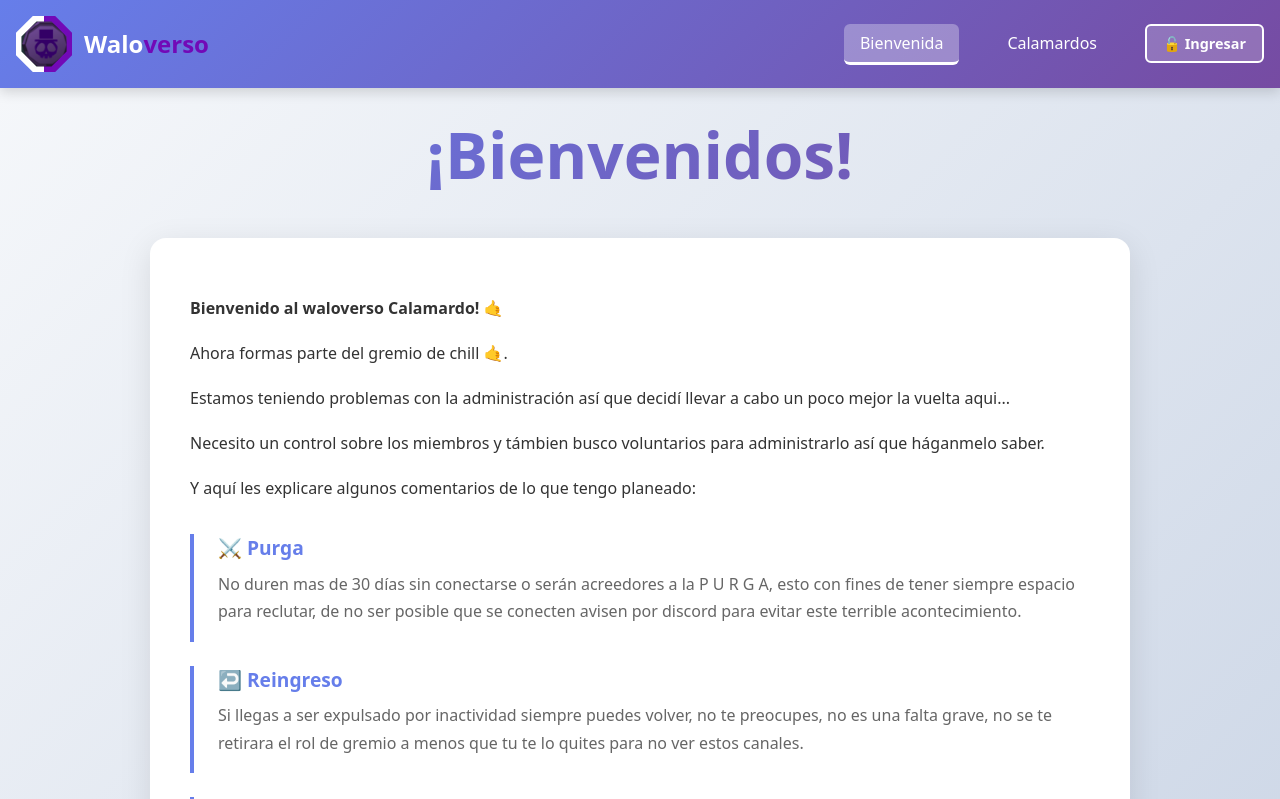
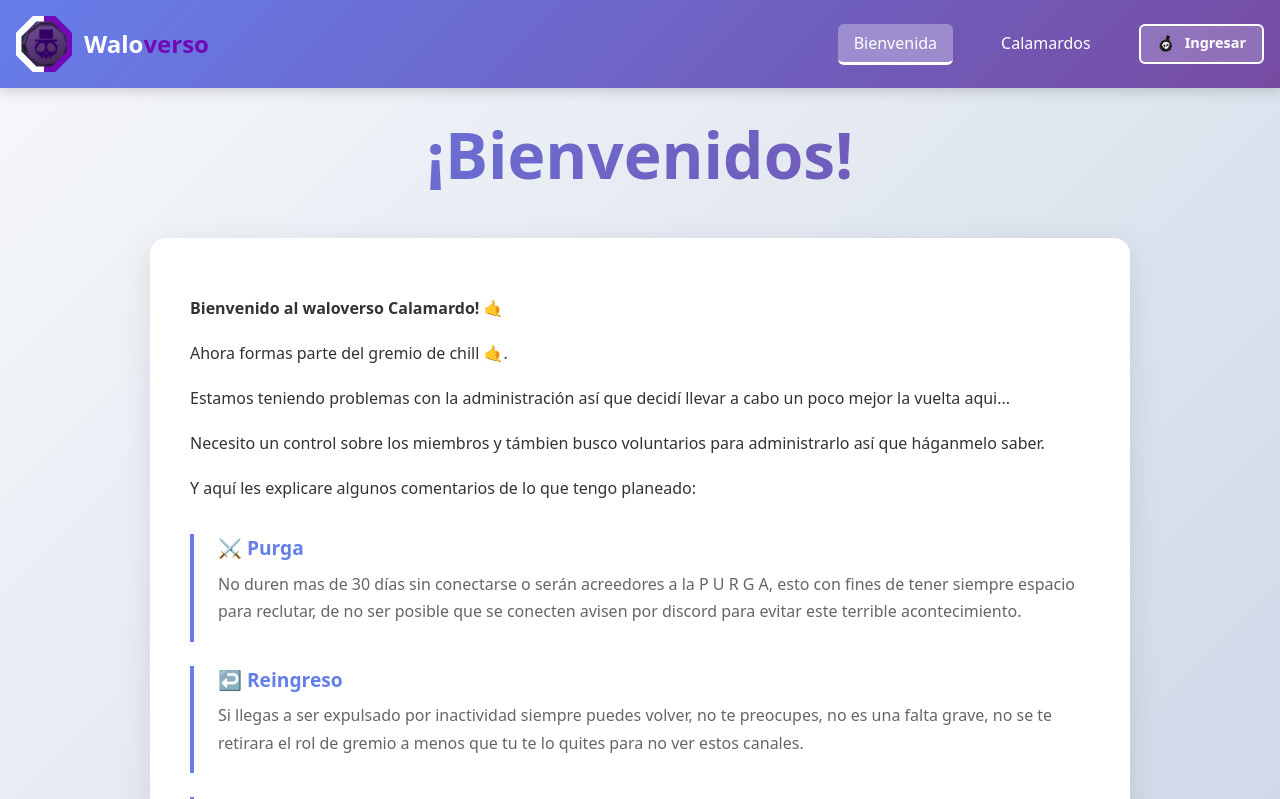
Before and after one commit to jorgemarazba/waloverso, a Vue app: page / in a window 1280 px wide. Shown: the top 799 px of the page. Built offline with nearby package versions, Linux system fonts and the light colour scheme; no server answers; the database is empty.

Commit message:
cambios: boton admin css, imputs cambios de nombre

```diff
--- a/src/components/AdminLogin.vue
+++ b/src/components/AdminLogin.vue
@@ -4,8 +4,13 @@
       @click="showModal = true"
       :class="{ 'logged-in': isAuthenticated }"
       class="auth-btn"
+      aria-label="Iniciar sesión de administrador"
+      title="Iniciar sesión"
     >
-      {{ isAuthenticated ? `👤 ${userName}` : '🔓 Ingresar' }}
+      <img src="/user.png" alt="" class="auth-icon" />
+      <span class="auth-text">
+        {{ isAuthenticated ? userName : 'Ingresar' }}
+      </span>
     </button>
 
     <div v-if="showModal" class="modal-overlay" @click.self="closeModal">
@@ -36,7 +41,7 @@
             <input
               v-model="adminUsername"
               type="text"
-              placeholder="Usuario: walopi"
+              placeholder="Nombre de usuario"
               class="input-field"
               @keyup.enter="handleAdminLogin"
               autocomplete="off"
@@ -134,6 +139,19 @@ const closeModal = () => {
   font-weight: 600;
   transition: all 0.3s ease;
   font-size: 0.9rem;
+  display: inline-flex;
+  align-items: center;
+  gap: 0.5rem;
+}
+
+.auth-icon {
+  width: 20px;
+  height: 20px;
+  object-fit: contain;
+}
+
+.auth-text {
+  line-height: 1;
 }
 
 .auth-btn:hover {
```
Also changed, not shown: public/user.png (added).
